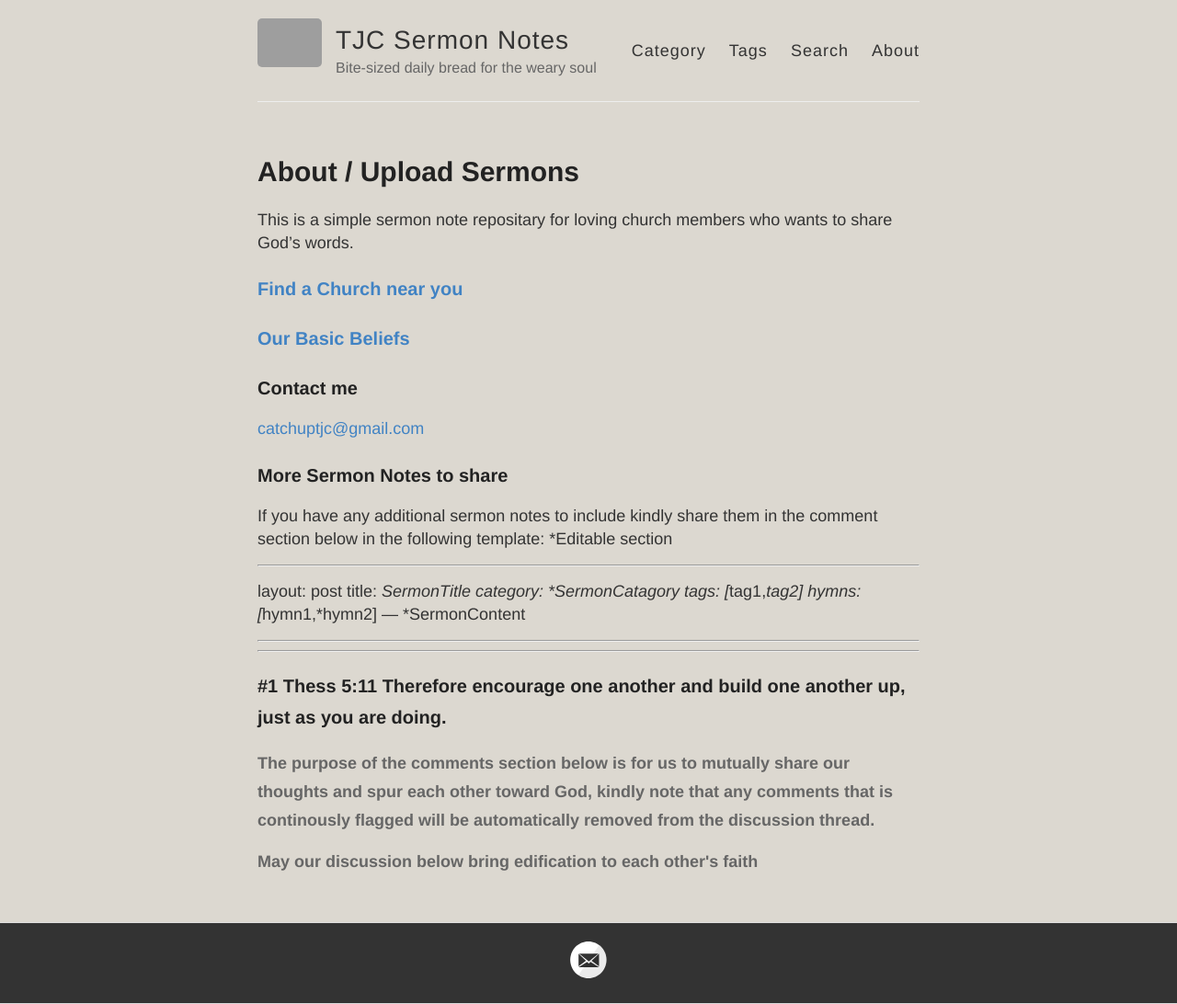
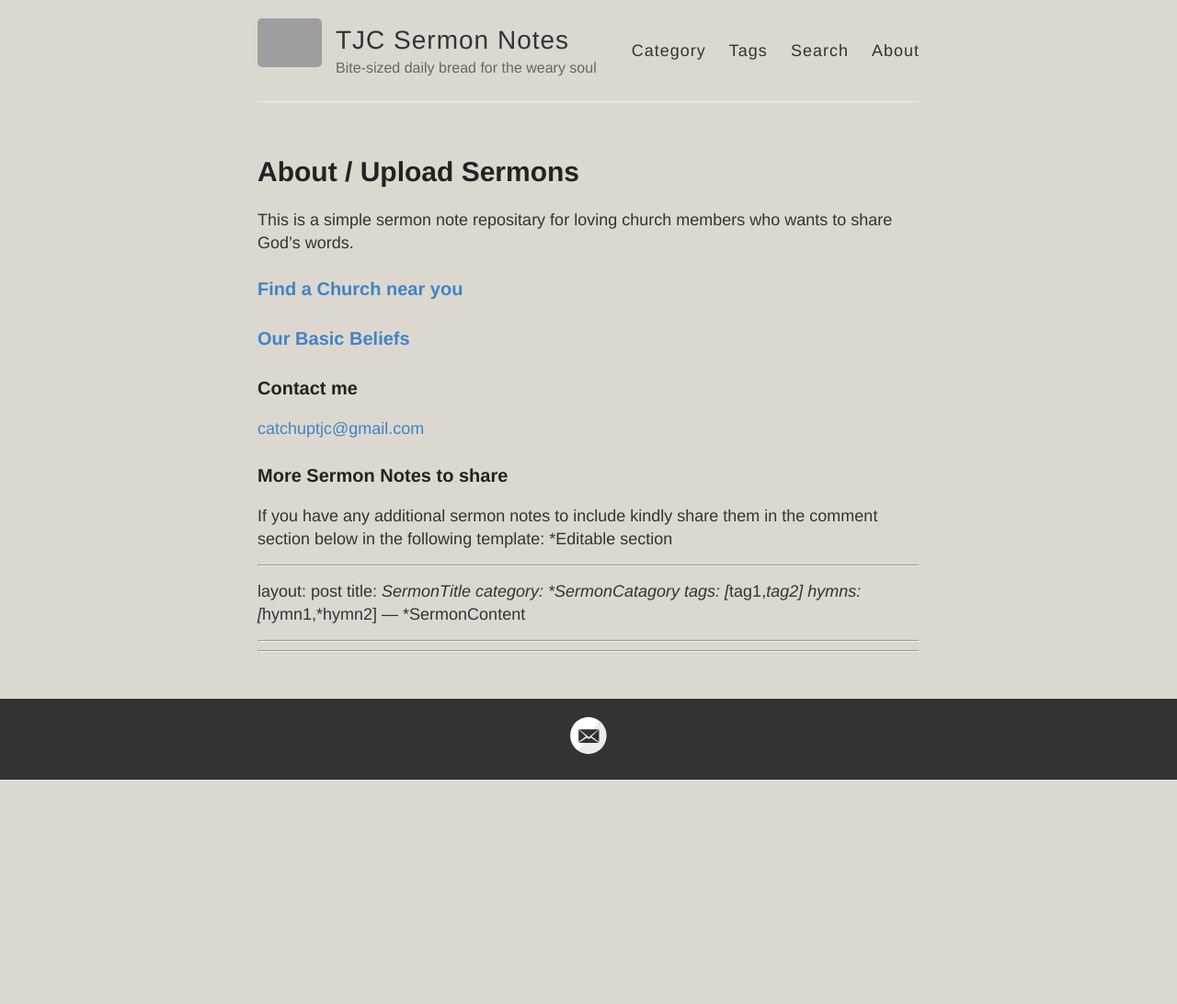
Before and after one commit to catchupTJC/catchuptjc.github.io, a Jekyll site: the page built from about.md, in a window 1280 px wide. Shown: the whole page at 92% size. Built offline with Jekyll 4.4.1, drawn with Linux system fonts in a browser that asks for light colours; nearby versions of some CDN libraries; comment, search, counter and statistics services are not loaded; after the commit the page ends 900 px from its top, so only the background shows below that; grey boxes are pictures that could not be loaded.

Commit message:
Update disqus.html

```diff
--- a/_includes/disqus.html
+++ b/_includes/disqus.html
@@ -1,11 +1,5 @@
 {% if site.disqus %}
 <div class="comments">
-
-	<h3>#1 Thess 5:11 Therefore encourage one another and build one another up, just as you are doing.</h3>
-	<h4>The purpose of the comments section below is for us to mutually share our thoughts and spur each other toward God,
-	    kindly note that any comments that is continously flagged will be automatically removed from the discussion thread.
-	    <p>May our discussion below bring edification to each other's faith</p>
-	</h4>
 
 	<div id="disqus_thread"></div>
 	<script type="text/javascript">
```
